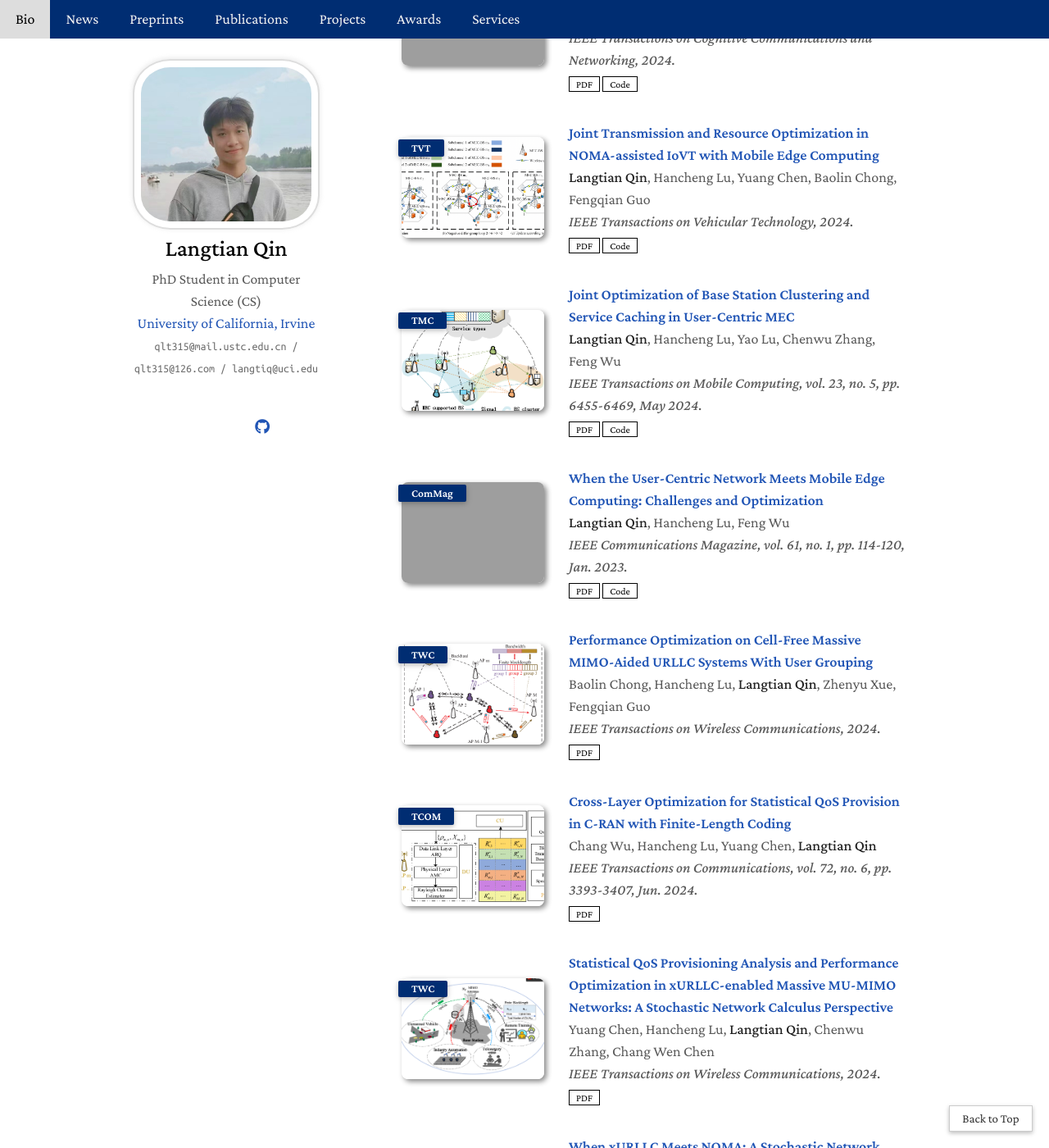
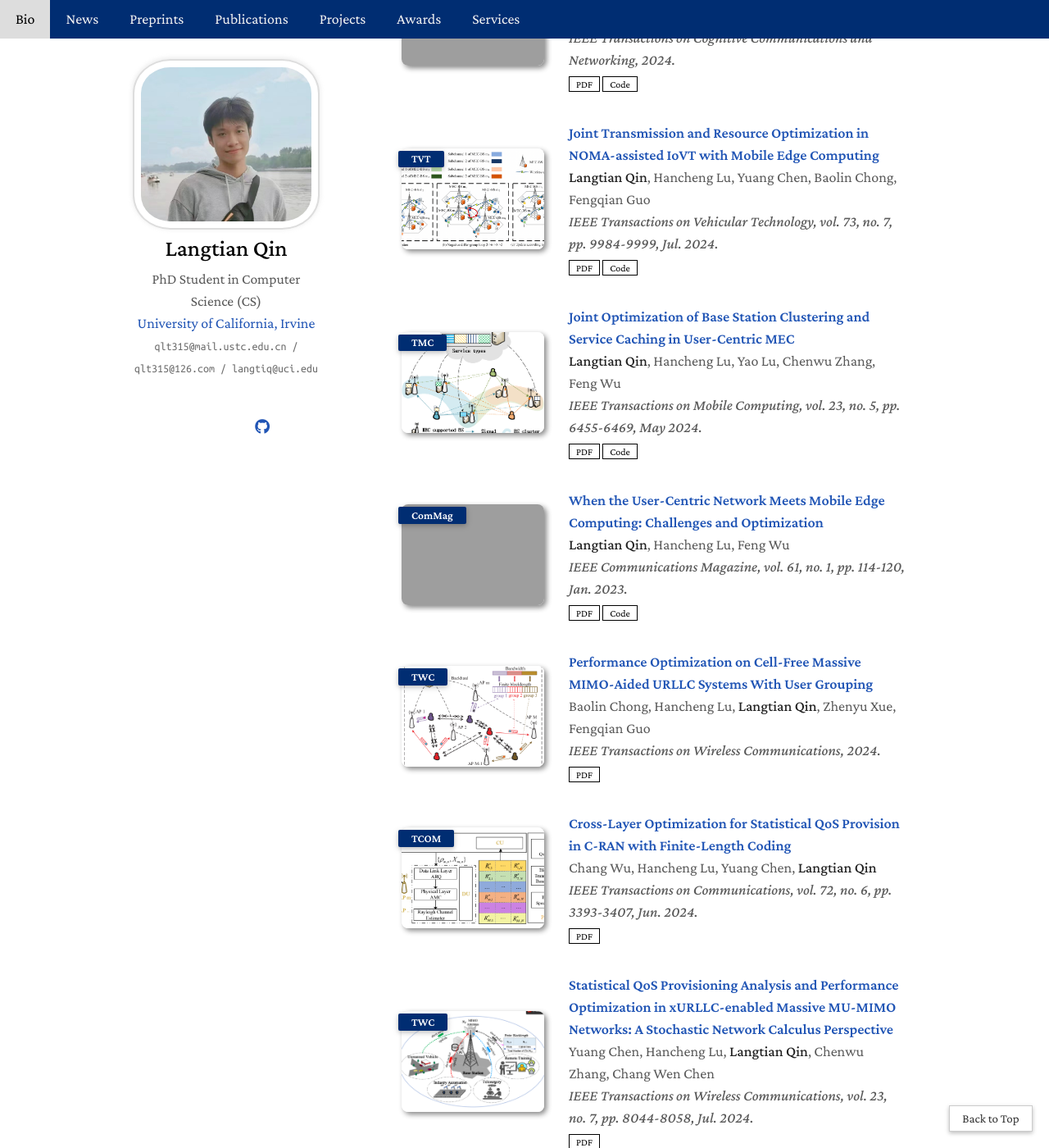
Before and after one commit to qlt315/qlt315.github.io, a Jekyll site: the page built from index.md, in a window 1280 px wide and 1400 px high, scrolled down 2354 px. Shown: the whole window at 82% size. Built offline with Jekyll 4.4.1, drawn with Linux system fonts in a browser that asks for light colours; a style sheet for code colours, icons or effects is not loaded; grey boxes are pictures that could not be loaded.

Commit message:
Update publications.yml

```diff
--- a/_data/publications.yml
+++ b/_data/publications.yml
@@ -18,7 +18,7 @@ main:
   - title: Joint Transmission and Resource Optimization in NOMA-assisted IoVT with Mobile Edge Computing
     authors: <strong>Langtian Qin</strong>, Hancheng Lu, Yuang Chen, Baolin Chong, Fengqian Guo
     conference_short: TVT
-    conference: IEEE Transactions on Vehicular Technology, 2024.
+    conference: IEEE Transactions on Vehicular Technology, vol. 73, no. 7, pp. 9984-9999, Jul. 2024.
     pdf: https://ieeexplore.ieee.org/document/10430407
     code: https://github.com/qlt315/NOMA-MEC-IoVT
     image: ./assets/img/loop_new.png
@@ -58,7 +58,7 @@ main:
   - title: "Statistical QoS Provisioning Analysis and Performance Optimization in xURLLC-enabled Massive MU-MIMO Networks: A Stochastic Network Calculus Perspective"
     authors: Yuang Chen, Hancheng Lu, <strong>Langtian Qin</strong>, Chenwu Zhang, Chang Wen Chen
     conference_short: TWC
-    conference: IEEE Transactions on Wireless Communications, 2024.
+    conference: IEEE Transactions on Wireless Communications, vol. 23, no. 7, pp. 8044-8058, Jul. 2024.
     pdf: https://ieeexplore.ieee.org/document/10382447
     image: ./assets/img/xURLLC-MUMIMO.jpg
 
```
